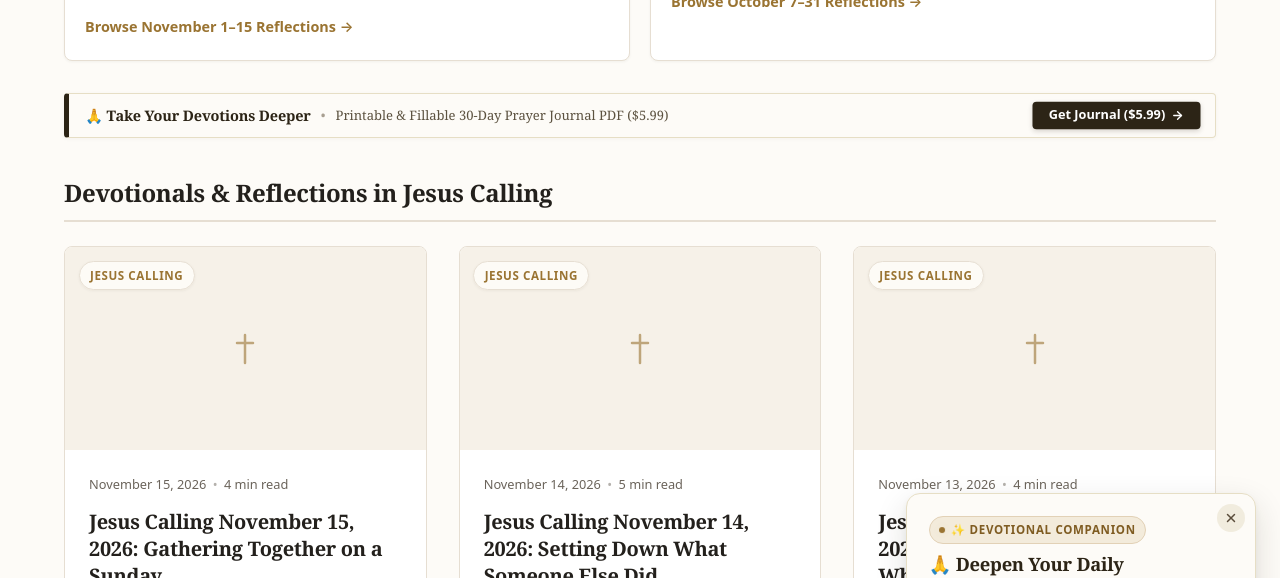
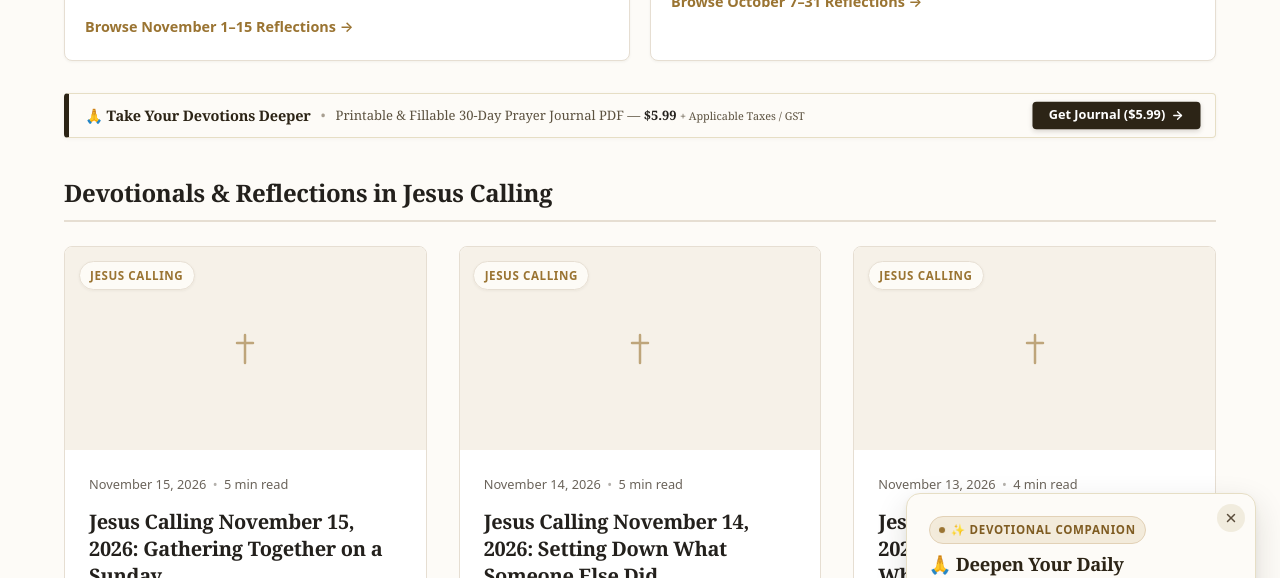
Before and after one commit to biblecalling/biblecalling.github.io, a Jekyll site: the page built from categories/jesus-calling.html, in a window 1280 px wide and 900 px high, scrolled down 992 px. Shown: the part 154-732 px from the top of the window. Built offline with Jekyll 4.4.1, drawn with Linux system fonts in a browser that asks for light colours; some of the changed text lies outside the part shown.

Commit message:
Enhance journal pricing and tax information
Updated the pricing display and tax note for the 30-Day Prayer Journal.

```diff
--- a/_includes/cta-journal-mid.html
+++ b/_includes/cta-journal-mid.html
@@ -2,9 +2,12 @@
   <div class="devotional-patti-left">
     <strong class="devotional-patti-title">🙏 Take Your Devotions Deeper</strong>
     <span class="devotional-patti-sep" aria-hidden="true">&bull;</span>
-    <span class="devotional-patti-desc">Printable &amp; Fillable 30-Day Prayer Journal PDF ($5.99)</span>
+    <span class="devotional-patti-desc">
+      Printable &amp; Fillable 30-Day Prayer Journal PDF &mdash; <strong>$5.99</strong>
+      <small class="price-tax-note">+ Applicable Taxes / GST</small>
+    </span>
   </div>
-  <a href="https://pintukrsre.gumroad.com/l/pzmqee" target="_blank" rel="noopener noreferrer" class="devotional-patti-btn" aria-label="Get Full 30-Day Journal on Gumroad for $5.99">
+  <a href="https://pintukrsre.gumroad.com/l/pzmqee" target="_blank" rel="noopener noreferrer" class="devotional-patti-btn" aria-label="Get Full 30-Day Journal on Gumroad for $5.99 plus applicable taxes">
     <span>Get Journal ($5.99)</span>
     <svg class="devotional-patti-arrow" width="13" height="13" viewBox="0 0 24 24" fill="none" stroke="currentColor" stroke-width="2.5" stroke-linecap="round" stroke-linejoin="round" aria-hidden="true">
       <line x1="5" y1="12" x2="19" y2="12"></line>
```
